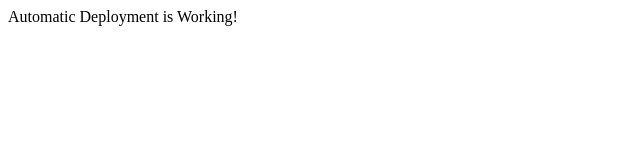
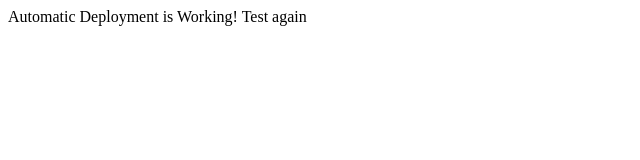
Before and after one commit to cassioik/digital-ocean-kubernetes-deploy, a plain HTML site: page index.html in a window 1280 px wide. Shown: the full height of the page, 0-640 px from the left. Drawn offline with Linux system fonts and the light colour scheme.

Commit message:
testando deploy

```diff
--- a/index.html
+++ b/index.html
@@ -1,5 +1,5 @@
 <!DOCTYPE html>
 <title>DigitalOcean</title>
 <body>
-  Automatic Deployment is Working!
+  Automatic Deployment is Working! Test again
 </body>
```
